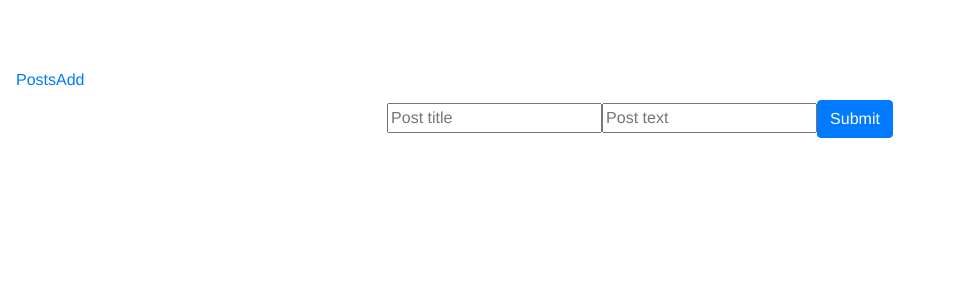
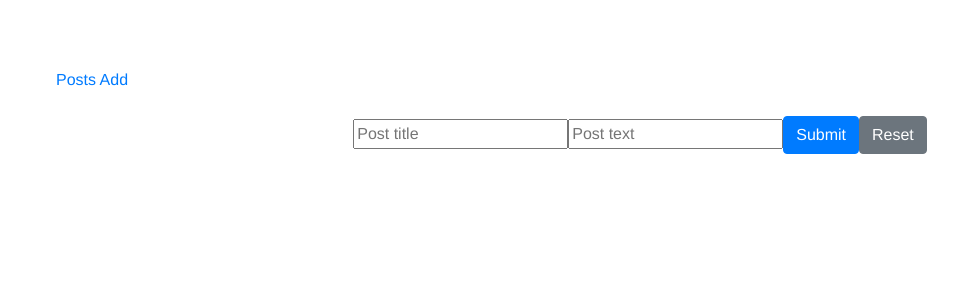
Before and after one commit to MladenGukic/blog-app-vue, a Vue app in the folder blog-app/: page /add in a window 1280 px wide. Shown: the top 300 px of the page, without its empty margins (0-973 px from the left). Built offline with nearby package versions, Linux system fonts and the light colour scheme.

Commit message:
Dodat 'Reset' button na 'AddPost' komponentu - Zadatak 5

```diff
--- a/blog-app/package.json
+++ b/blog-app/package.json
@@ -8,6 +8,7 @@
     "lint": "vue-cli-service lint"
   },
   "dependencies": {
+    "axios": "^0.19.0",
     "core-js": "^3.4.3",
     "vue": "^2.6.10",
     "vue-router": "^3.1.3"
--- a/blog-app/src/App.vue
+++ b/blog-app/src/App.vue
@@ -1,8 +1,10 @@
 <template>
   <div id="app">
     <nav class="navbar navbar-expand-lg" >
+      <ul>
       <router-link class="nav-item active" to='/posts'> Posts </router-link>
       <router-link class="nav-item active" to='/add'> Add </router-link>
+    </ul>
     </nav>
     <router-view/>
   </div>
--- a/blog-app/src/components/AddPost.vue
+++ b/blog-app/src/components/AddPost.vue
@@ -4,6 +4,7 @@
             <input placeholder="Post title" type="text" v-model="form.title" />
             <input placeholder="Post text" type="text" v-model="form.text" />
             <button type="submit" class="btn btn-primary"> Submit </button>
+            <button type="button" class="btn btn-secondary" @click="resetForm"> Reset </button>
         </form>
   </div>
 </template>
@@ -14,6 +15,7 @@ export default {
     data() {
         return {
              form: {title: "", text: ""},
+
         }
     },
 
@@ -21,6 +23,14 @@ export default {
         addPost() {
             postService.add(this.form)
             .then(() => this.$router.push("/"))
+        },
+
+        resetForm() {
+            this.form = this.defaultForm()
+        },
+
+        defaultForm() {
+            return {title: "", text: ""}
         }
     }
 }
```
Also changed, not shown: 1 other file (tests, documents, lock files or other folders).
